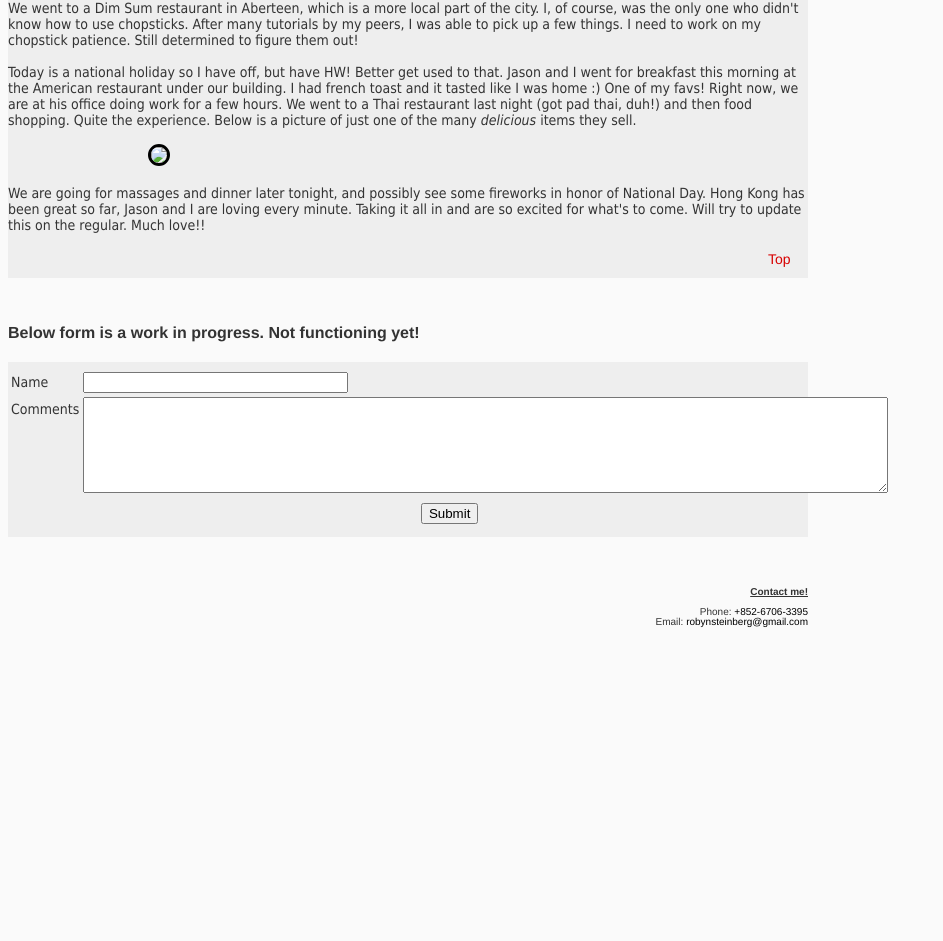
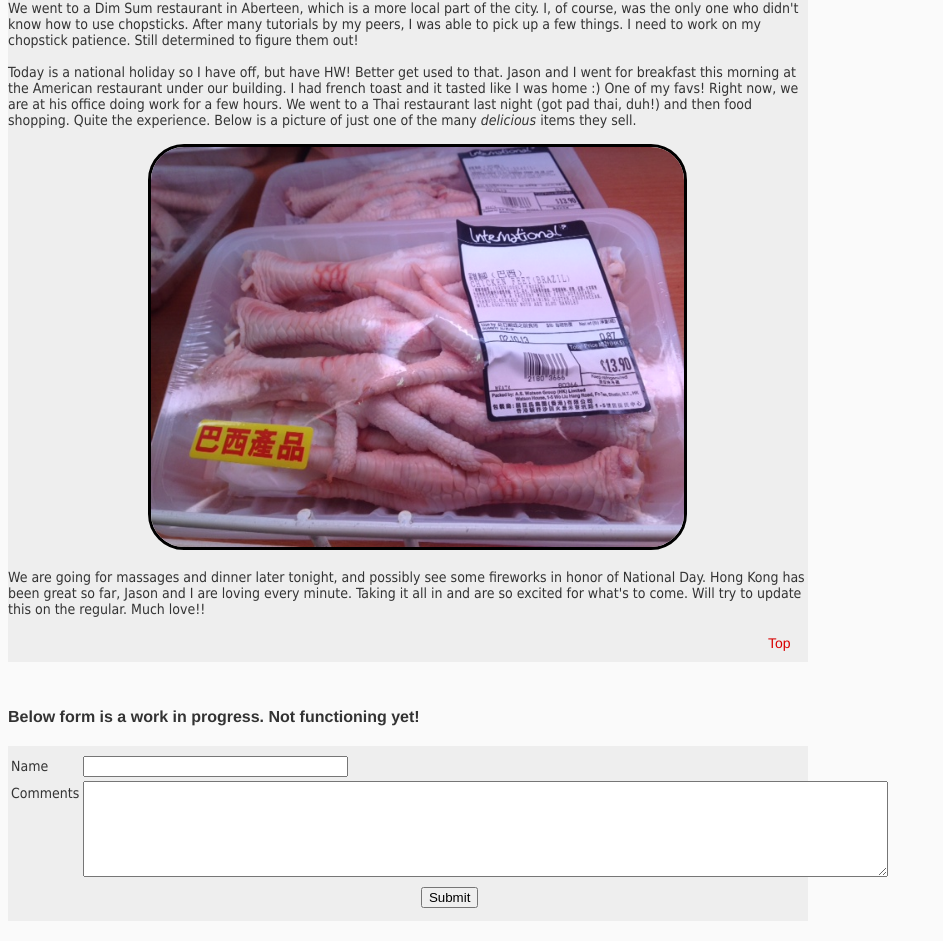
Before and after one commit to robss04/GA_robynsteinberg, a plain HTML site: page index.html in a window 1280 px wide. Shown: the part 1564-2505 px from the top of the page, without its empty margins (0-943 px from the left). Before the commit the page ends 2201 px from the top, so only its background shows below. Drawn offline with Linux system fonts and the light colour scheme.

Commit message:
chicken image

```diff
--- a/index.html
+++ b/index.html
@@ -48,7 +48,7 @@
             Once I found the classroom, the morning was pretty basic, logistics, classroom set-up, all the usual. In the afternoon we started learning Git and how to use Github. Really cool stuff, I am slowly starting to grasp. Working directly on the computer and setting up directories. In fact, this blog is posted through Github! Cool, right?!<br><br>
             We went to a Dim Sum restaurant in Aberteen, which is a more local part of the city. I, of course, was the only one who didn't know how to use chopsticks. After many tutorials by my peers, I was able to pick up a few things. I need to work on my chopstick patience. Still determined to figure them out!<br><br>
             Today is a national holiday so I have off, but have HW! Better get used to that. Jason and I went for breakfast this morning at the American restaurant under our building. I had french toast and it tasted like I was home :) One of my favs! Right now, we are at his office doing work for a few hours. We went to a Thai restaurant last night (got pad thai, duh!) and then food shopping. Quite the experience. Below is a picture of just one of the many <em>delicious</em> items they sell.<br><br>
-            <img src="chicken.jpg"><br><br>
+            <img src="images/chicken.jpg"><br><br>
             We are going for massages and dinner later tonight, and possibly see some fireworks in honor of National Day. Hong Kong has been great so far, Jason and I are loving every minute. Taking it all in and are so excited for what's to come. Will try to update this on the regular. Much love!!
         </p>
         <div class="top"><a href="#top">Top</a></div>
```
Also changed, not shown: images/chicken.jpg (added).
